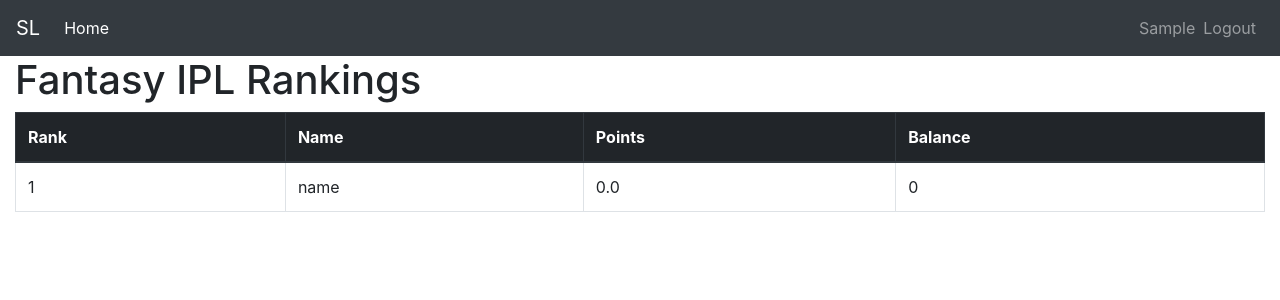
After one commit to crazynayan/ipl2019-django, a Django app: page /ipl/ in a window 1280 px wide. The commit adds this page. Shown: the top 300 px of the page. Run offline with Django 3.2, Linux system fonts and the light colour scheme; the visitor is signed in with stand-in values (Sample User, id 1); data comes from the database, SQL or seed files in the repository; some libraries are stand-ins or nearby versions.

Commit message:
Member View

```diff
--- a/ipl2019/models.py
+++ b/ipl2019/models.py
@@ -2,15 +2,6 @@
 from django.contrib.auth.models import User
 from django.db.models.signals import post_save
 from django.dispatch import receiver
-
-# Create your models here.
-
-# class Member {
-# primary_key(initial)
-# name
-# points
-# balance
-# }
 
 
 class Member(models.Model):
@@ -21,6 +12,9 @@
 
     def __str__(self):
         return self.name
+
+    class Meta:
+        ordering = ['-points']
 
 
 @receiver(post_save, sender=User)
--- a/ipl2019/urls.py
+++ b/ipl2019/urls.py
@@ -1,2 +1,6 @@
+from django.urls import path
+from . import views
+
 urlpatterns = [
+    path('', views.MemberView.as_view(), name='member_list'),
 ]
--- a/ipl2019/views.py
+++ b/ipl2019/views.py
@@ -1,3 +1,13 @@
 from django.shortcuts import render
+from django.views import View
+from django.contrib.auth.mixins import LoginRequiredMixin#, PermissionRequiredMixin
+from .models import Member
 
-# Create your views here.
+
+class MemberView(LoginRequiredMixin, View):
+    def get(self, request):
+        member_list = Member.objects.all()
+        context = {
+            'member_list': member_list
+        }
+        return render(request, 'ipl2019/member_list.html', context)
--- /dev/null
+++ b/templates/ipl2019/member_list.html
@@ -0,0 +1,27 @@
+{% extends "base.html" %}
+{% block title %}Model 1 List{% endblock %}
+{% block content %}
+<h1>Fantasy IPL Rankings</h1>
+{% if member_list %}
+<table class="table table-bordered">
+    <thead class="thead-dark">
+    <th scope="col">Rank</th>
+    <th scope="col">Name</th>
+    <th scope="col">Points</th>
+    <th scope="col">Balance</th>
+    </thead>
+    <tbody>
+    {% for member in member_list %}
+    <tr>
+        <td>{{forloop.counter}}</td>
+        <td>{{member.name}}</td>
+        <td>{{member.points}}</td>
+        <td>{{member.balance}}</td>
+    </tr>
+    {% endfor %}
+    </tbody>
+</table>
+{% else %}
+<p>No Members Added</p>
+{% endif %}
+{% endblock %}
--- a/templates/main_home.html
+++ b/templates/main_home.html
@@ -4,7 +4,7 @@
 <h1>Welcome to Fantasy Super League</h1>
 <p>Only users with logins can play this fantasy league.</p>
 <ul>
-    <li>IPL 2019</li>
+    <li><a href="{% url 'member_list' %}">IPL 2019</a></li>
 
 </ul>
 {% endblock %}
```
Also changed, not shown: 1 other file.
